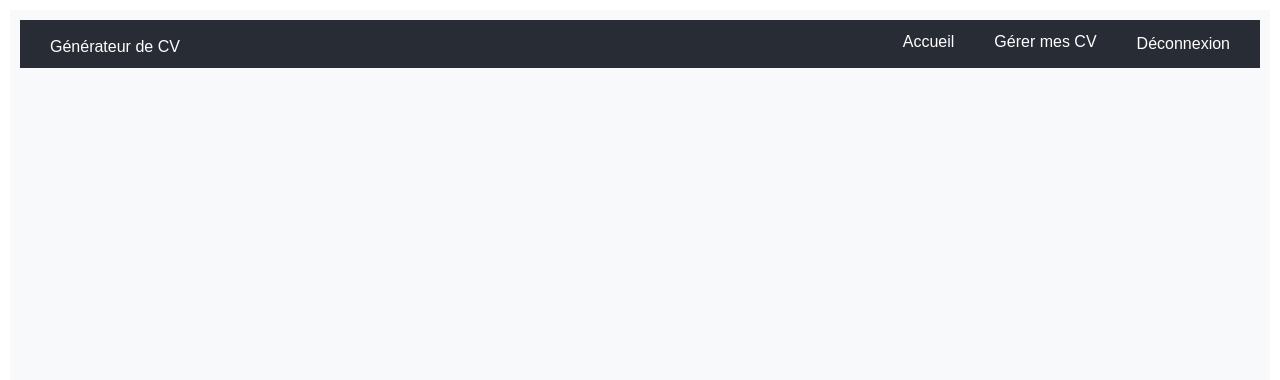
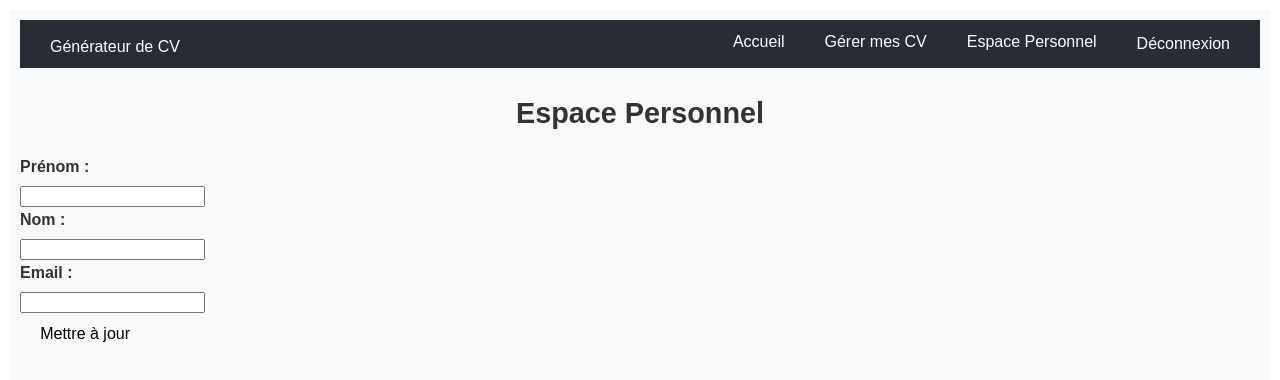
Before and after one commit to ZainaDali/FrontGenCV-Project, a React (Vite) app: page /espace-personnel in a window 1280 px wide. Shown: the top 380 px of the page. Built offline with nearby package versions, Linux system fonts and the light colour scheme; sample sign-in values are in the browser's storage.

Commit message:
commit espace perso

```diff
--- /dev/null
+++ b/pages/EspacePersonnel.jsx
@@ -0,0 +1,115 @@
+import React, { useState } from "react";
+
+const EspacePersonnel = ({ token }) => {
+  const [formData, setFormData] = useState({
+    firstname: "",
+    lastname: "",
+    email: "",
+  });
+  const [loading, setLoading] = useState(false);
+  const [errorMessage, setErrorMessage] = useState("");
+  const [successMessage, setSuccessMessage] = useState("");
+
+  const handleChange = (e) => {
+    const { name, value } = e.target;
+    setFormData((prev) => ({ ...prev, [name]: value }));
+  };
+
+  const handleSubmit = async (e) => {
+    e.preventDefault();
+    setLoading(true);
+    setErrorMessage("");
+    setSuccessMessage("");
+
+    if (!formData.firstname || !formData.lastname || !formData.email) {
+      setErrorMessage("Tous les champs sont obligatoires.");
+      setLoading(false);
+      return;
+    }
+
+    if (!/^\S+@\S+\.\S+$/.test(formData.email)) {
+      setErrorMessage("Adresse email invalide.");
+      setLoading(false);
+      return;
+    }
+
+    try {
+      const response = await fetch("/api/user", {
+        method: "PATCH",
+        headers: {
+          "Content-Type": "application/json",
+          Authorization: token,
+        },
+        body: JSON.stringify(formData),
+      });
+
+      if (!response.ok) {
+        const errorData = await response.json();
+        throw new Error(errorData.message || "Erreur lors de la mise à jour.");
+      }
+
+      const updatedUser = await response.json();
+      setSuccessMessage("Informations mises à jour avec succès !");
+      setFormData({
+        firstname: "",
+        lastname: "",
+        email: "",
+      });
+
+      console.log("Utilisateur mis à jour :", updatedUser);
+    } catch (error) {
+      console.error("Erreur lors de la mise à jour :", error);
+      setErrorMessage(error.message);
+    } finally {
+      setLoading(false);
+    }
+  };
+
+  return (
+    <div>
+      <h2>Espace Personnel</h2>
+      {errorMessage && <p style={{ color: "red" }}>{errorMessage}</p>}
+      {successMessage && <p style={{ color: "green" }}>{successMessage}</p>}
+      <form onSubmit={handleSubmit}>
+        <div>
+          <label htmlFor="firstname">Prénom :</label>
+          <input
+            type="text"
+            id="firstname"
+            name="firstname"
+            value={formData.firstname}
+            onChange={handleChange}
+            aria-label="Prénom"
+          />
+        </div>
+        <div>
+          <label htmlFor="lastname">Nom :</label>
+          <input
+            type="text"
+            id="lastname"
+            name="lastname"
+            value={formData.lastname}
+            onChange={handleChange}
+            aria-label="Nom"
+          />
+        </div>
+        <div>
+          <label htmlFor="email">Email :</label>
+          <input
+            type="email"
+            id="email"
+            name="email"
+            value={formData.email}
+            onChange={handleChange}
+            aria-label="Email"
+          />
+        </div>
+        <button type="submit" disabled={loading}>
+          {loading ? "Mise à jour..." : "Mettre à jour"}
+        </button>
+      </form>
+    </div>
+  );
+};
+
+export default EspacePersonnel;
--- a/src/App.jsx
+++ b/src/App.jsx
@@ -8,23 +8,16 @@ import CVDetailPage from "../pages/CVDetailPage"; // Détails d'un CV
 import Login from "../pages/Login"; // Détails d'un CV
 import Register from "../pages/Register"; // Détails d'un CV
 import { AuthProvider, useAuth } from "./context/AuthContext"; // Use useAuth hook
-import ProtectedRoute from '../routes/ProtectedRoute';
+import ProtectedRoute from '../routes/ProtectedRoute'; // ProtectedRoute component
+import EspacePersonnel from "../pages/EspacePersonnel";
 
 const App = () => {
-
   return (
     <AuthProvider>
-    <Router>
-      <Navbar /> {/* Affiche la barre de navigation sur toutes les pages */}
-      <Routes>
-        <Route path="/" element={<Home />} />
-        <Route path="/manage-cv" element={<ManageCV />} />
-        <Route path="/public-cvs" element={<PublicCVList />} />
-        <Route path="/cv/:id" element={<CVDetailPage />} />
-        <Route path="/Login" element={<Login />} />
-        <Route path="/Register" element={<Register />} />
-      </Routes>
-    </Router>
+      <Router>
+        <Navbar /> {/* Affiche la barre de navigation sur toutes les pages */}
+        <AppRoutes /> {/* Use AppRoutes here */}
+      </Router>
     </AuthProvider>
   );
 };
@@ -35,6 +28,7 @@ const AppRoutes = () => {
   return (
     <Routes>
       <Route path="/" element={<Home />} />
+      {/* Protect the ManageCV route */}
       <Route
         path="/manage-cv"
         element={
@@ -47,6 +41,14 @@ const AppRoutes = () => {
       <Route path="/cv/:id" element={<CVDetailPage />} />
       <Route path="/login" element={<Login />} />
       <Route path="/register" element={<Register />} />
+      <Route
+        path="/espace-personnel"
+        element={
+          <ProtectedRoute>
+            {token ? <EspacePersonnel /> : <Navigate to="/login" />}
+          </ProtectedRoute>
+        }
+      />
     </Routes>
   );
 };
--- a/src/components/Navbar.jsx
+++ b/src/components/Navbar.jsx
@@ -45,6 +45,9 @@ const Navbar = () => {
               <Link to="/manage-cv" >Gérer mes CV</Link>
             </li>
             <li>
+              <Link to="/espace-personnel" >Espace Personnel</Link>
+            </li>
+            <li>
               <button onClick={handleLogout} >Déconnexion</button>
             </li>
           </>
```
Also changed, not shown: routes/index.js (+18 -2 lines).
